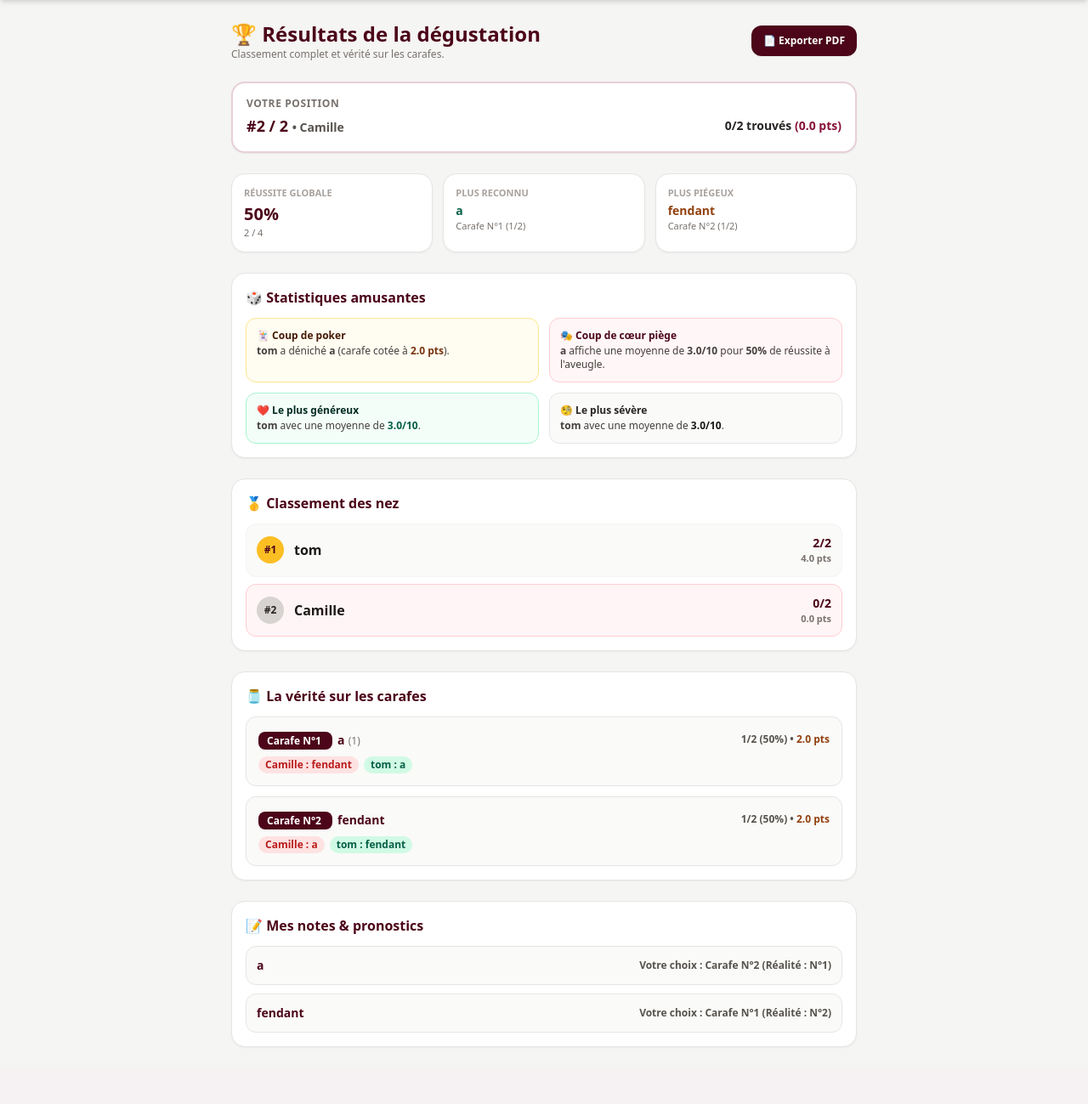
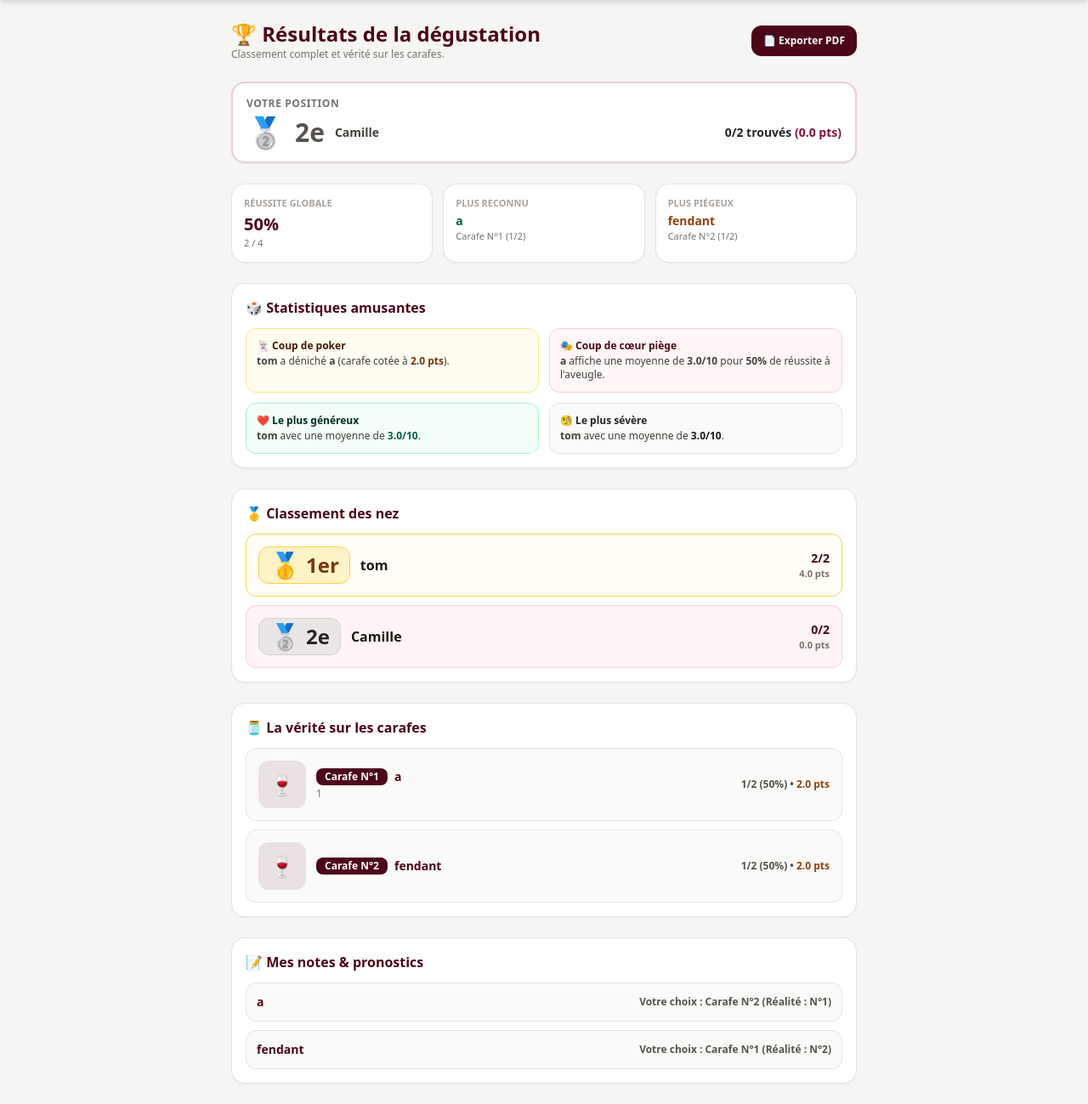
Before and after one commit to thomasoggier/winefinder, a Flask app: page /results in a window 1280 px wide. Shown: the part 52-1351 px from the top of the page at 85% size. Before the commit the page ends 1284 px from the top, so only its background shows below. Run offline with Flask 3, Linux system fonts and the light colour scheme; a user stored in the database is signed in; data comes from the database, SQL or seed files in the repository; some libraries are stand-ins or nearby versions.

Commit message:
update results

```diff
--- a/templates/results.html
+++ b/templates/results.html
@@ -21,15 +21,27 @@
 
 {% if my_position %}
 <div class="bg-white border-2 border-rose-900/20 rounded-2xl p-4 shadow-sm mb-6">
-  <div class="text-xs font-bold uppercase tracking-wider text-stone-500 mb-1">Votre position</div>
-  <div class="flex items-center justify-between gap-2 flex-wrap">
-    <div class="text-lg font-extrabold text-rose-950">
+  <div class="text-xs font-bold uppercase tracking-wider text-stone-500 mb-2">Votre position</div>
+  <div class="flex items-center justify-between gap-3 flex-wrap">
+    <div class="flex items-center gap-3">
       {% if my_position['is_hidden_podium'] %}
-      Top 3 (Rang masqué)
+      <span class="text-3xl leading-none">🔒</span>
+      <span class="text-2xl font-black text-stone-500">Top 3</span>
+      {% elif my_position['rank'] == 1 %}
+      <span class="text-4xl leading-none">🥇</span>
+      <span class="text-3xl font-black text-amber-500">1er</span>
+      {% elif my_position['rank'] == 2 %}
+      <span class="text-4xl leading-none">🥈</span>
+      <span class="text-3xl font-black text-stone-600">2e</span>
+      {% elif my_position['rank'] == 3 %}
+      <span class="text-4xl leading-none">🥉</span>
+      <span class="text-3xl font-black text-amber-800">3e</span>
       {% else %}
-      #{{ my_position['rank'] }} / {{ my_position['total_players'] }}
+      <span class="text-2xl font-black text-rose-950 bg-stone-100 px-3 py-1 rounded-xl">#{{ my_position['rank']
+        }}</span>
+      <span class="text-xs font-bold text-stone-400">/ {{ my_position['total_players'] }}</span>
       {% endif %}
-      <span class="text-sm font-semibold text-stone-600">• {{ my_position['username'] }}</span>
+      <span class="text-sm font-bold text-stone-700">{{ my_position['username'] }}</span>
     </div>
     <div class="text-sm font-bold text-stone-800">
       {{ my_position['score'] }}/{{ my_position['total'] }} trouvés
@@ -126,20 +138,44 @@
 <!-- Classement -->
 <div class="bg-white p-4 rounded-2xl border border-stone-200 shadow-sm mb-6">
   <h2 class="font-bold text-base text-rose-950 mb-3">🥇 Classement des nez</h2>
-  <div class="space-y-2">
+  <div class="space-y-2.5">
     {% for p in leaderboard %}
     <div
-      class="flex items-center justify-between gap-3 p-3 rounded-xl border {{ 'bg-rose-50/70 border-rose-200' if p['is_me'] else 'bg-stone-50 border-stone-100' }}">
+      class="flex items-center justify-between gap-3 p-3.5 rounded-xl border {{ 'bg-amber-50/50 border-amber-300' if (not p['is_hidden_podium'] and p['rank'] == 1) else ('bg-rose-50/70 border-rose-200' if p['is_me'] else 'bg-stone-50 border-stone-100') }}">
       <div class="flex items-center gap-3 min-w-0">
-        <span
-          class="w-8 h-8 rounded-full flex items-center justify-center font-extrabold text-xs shrink-0 {{ 'bg-amber-400 text-rose-950' if p['rank'] == 1 else ('bg-stone-300 text-stone-800' if p['rank'] == 2 else ('bg-amber-700/20 text-amber-950' if p['rank'] == 3 else 'bg-stone-200 text-stone-700')) }}">
-          {% if p['is_hidden_podium'] %}?{% else %}#{{ p['rank'] }}{% endif %}
-        </span>
+        {% if p['is_hidden_podium'] %}
+        <div class="flex items-center gap-1.5 shrink-0 bg-stone-200/80 text-stone-500 px-3 py-1.5 rounded-xl">
+          <span class="text-2xl leading-none">🔒</span>
+          <span class="text-xl font-black leading-none">?</span>
+        </div>
+        {% elif p['rank'] == 1 %}
+        <div class="flex items-center gap-1.5 shrink-0 bg-amber-100 border border-amber-300 px-3 py-1.5 rounded-xl">
+          <span class="text-3xl leading-none">🥇</span>
+          <span class="text-2xl font-black text-amber-900 leading-none">1er</span>
+        </div>
+        {% elif p['rank'] == 2 %}
+        <div class="flex items-center gap-1.5 shrink-0 bg-stone-200/90 border border-stone-300 px-3 py-1.5 rounded-xl">
+          <span class="text-3xl leading-none">🥈</span>
+          <span class="text-2xl font-black text-stone-800 leading-none">2e</span>
+        </div>
+        {% elif p['rank'] == 3 %}
+        <div
+          class="flex items-center gap-1.5 shrink-0 bg-orange-100/80 border border-orange-300 px-3 py-1.5 rounded-xl">
+          <span class="text-3xl leading-none">🥉</span>
+          <span class="text-2xl font-black text-orange-950 leading-none">3e</span>
+        </div>
+        {% else %}
+        <div
+          class="flex items-center justify-center shrink-0 bg-stone-200/70 text-stone-700 px-3 py-1.5 rounded-xl min-w-[3.5rem]">
+          <span class="text-xl font-black leading-none">{{ p['rank'] }}e</span>
+        </div>
+        {% endif %}
+
         <div class="truncate">
           {% if p['is_hidden_podium'] %}
           <span class="font-bold text-stone-400 italic">Participant du Top 3 (masqué)</span>
           {% else %}
-          <span class="font-bold text-stone-900">{{ p['username'] }}</span>
+          <span class="font-extrabold text-base text-stone-900">{{ p['username'] }}</span>
           {% endif %}
         </div>
       </div>
@@ -159,33 +195,37 @@
 <!-- Vérité sur les carafes -->
 <div class="bg-white p-4 rounded-2xl border border-stone-200 shadow-sm mb-6">
   <h2 class="font-bold text-base text-rose-950 mb-3">🫙 La vérité sur les carafes</h2>
-  <div class="space-y-3">
+  <div class="space-y-2.5">
     {% for item in carafe_details %}
     {% set w = item['actual_wine'] %}
-    <div class="p-3.5 rounded-xl bg-stone-50 border border-stone-200">
-      <div class="flex items-center justify-between gap-2 flex-wrap mb-2">
-        <div>
-          <span class="bg-rose-950 text-white text-xs font-extrabold px-2.5 py-0.5 rounded-lg mr-1.5">
-            Carafe N°{{ item['carafe_number'] }}
-          </span>
-          <span class="font-extrabold text-sm text-rose-950">{{ w['name'] }}</span>
+    <div class="p-3.5 rounded-xl bg-stone-50 border border-stone-200 flex items-center justify-between gap-3 flex-wrap">
+      <div class="flex items-center gap-3 min-w-0">
+        {% if w['image_path'] %}
+        <img src="{{ url_for('static', filename=w['image_path']) }}" alt="{{ w['name'] }}"
+          class="w-14 h-14 rounded-xl object-cover bg-stone-900 border border-stone-200 shrink-0">
+        {% else %}
+        <div
+          class="w-14 h-14 rounded-xl bg-rose-950/10 text-rose-950 flex items-center justify-center text-2xl shrink-0">
+          🍷
+        </div>
+        {% endif %}
+        <div class="min-w-0">
+          <div class="flex items-center gap-2 flex-wrap">
+            <span class="bg-rose-950 text-white text-xs font-extrabold px-2.5 py-0.5 rounded-lg shrink-0">
+              Carafe N°{{ item['carafe_number'] }}
+            </span>
+            <span class="font-extrabold text-sm text-rose-950 truncate">{{ w['name'] }}</span>
+          </div>
           {% if w['year'] or w['region'] %}
-          <span class="text-xs text-stone-500">({{ w['region'] or '' }}{{ ' • ' if w['region'] and w['year'] }}{{
-            w['year'] or '' }})</span>
+          <div class="text-xs text-stone-500 mt-0.5 truncate">
+            {{ w['region'] or '' }}{{ ' • ' if w['region'] and w['year'] }}{{ w['year'] or '' }}
+          </div>
           {% endif %}
         </div>
-        <div class="text-xs font-bold text-stone-600">
-          {{ item['correct_count'] }}/{{ item['total_players'] }} ({{ item['success_rate'] }}%) • <span
-            class="text-amber-800">{{ item['weight'] }} pts</span>
-        </div>
       </div>
-      <div class="flex flex-wrap gap-1.5 text-xs">
-        {% for g in item['guesses'] %}
-        <span
-          class="px-2 py-0.5 rounded-full font-semibold {{ 'bg-emerald-100 text-emerald-800' if g['status'] == 'correct' else ('bg-red-100 text-red-700' if g['status'] == 'wrong' else 'bg-stone-200 text-stone-600') }}">
-          {{ g['username'] }} : {{ g['guessed_name'] }}
-        </span>
-        {% endfor %}
+      <div class="text-xs font-bold text-stone-600 shrink-0">
+        {{ item['correct_count'] }}/{{ item['total_players'] }} ({{ item['success_rate'] }}%) • <span
+          class="text-amber-800">{{ item['weight'] }} pts</span>
       </div>
     </div>
     {% endfor %}
```
